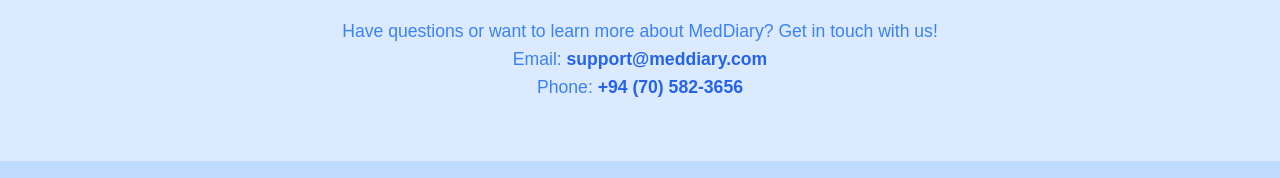
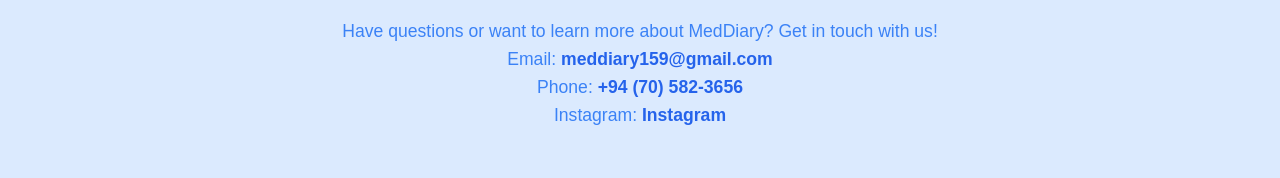
Before and after one commit to Farhanhameeth/Meddiary-marketing-website, a plain HTML site: page index.html in a window 1280 px wide. Shown: the part 3204-3382 px from the top of the page. Drawn offline with nearby package versions, Linux system fonts and the light colour scheme.

Commit message:
Update index.html

```diff
--- a/index.html
+++ b/index.html
@@ -95,8 +95,9 @@
         <h2>Contact Us</h2>
         <div class="contact-info">
             <p>Have questions or want to learn more about MedDiary? Get in touch with us!</p>
-            <p>Email: <a href="mailto:support@meddiary.com">support@meddiary.com</a></p>
+            <p>Email: <a href="mailto:meddiary159@gmail.com">meddiary159@gmail.com</a></p>
             <p>Phone: <a href="tel:+94705823656">+94 (70) 582-3656</a></p>
+            <p>Instagram: <a href="https://www.instagram.com/meddiary159?igsh=MXRxc3NscTRtemkzYQ%3D%3D&utm_source=qr">Instagram</a></p>
         </div>
     </section>
 
```
